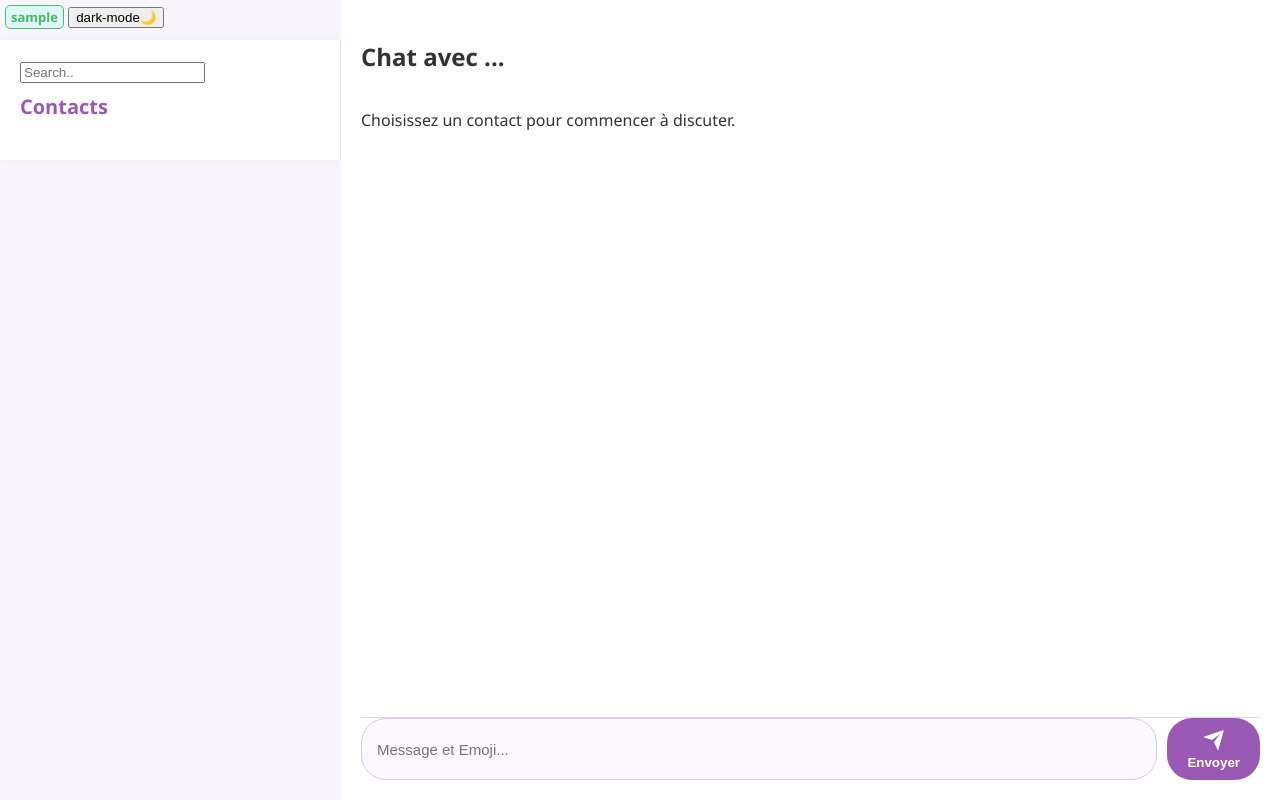
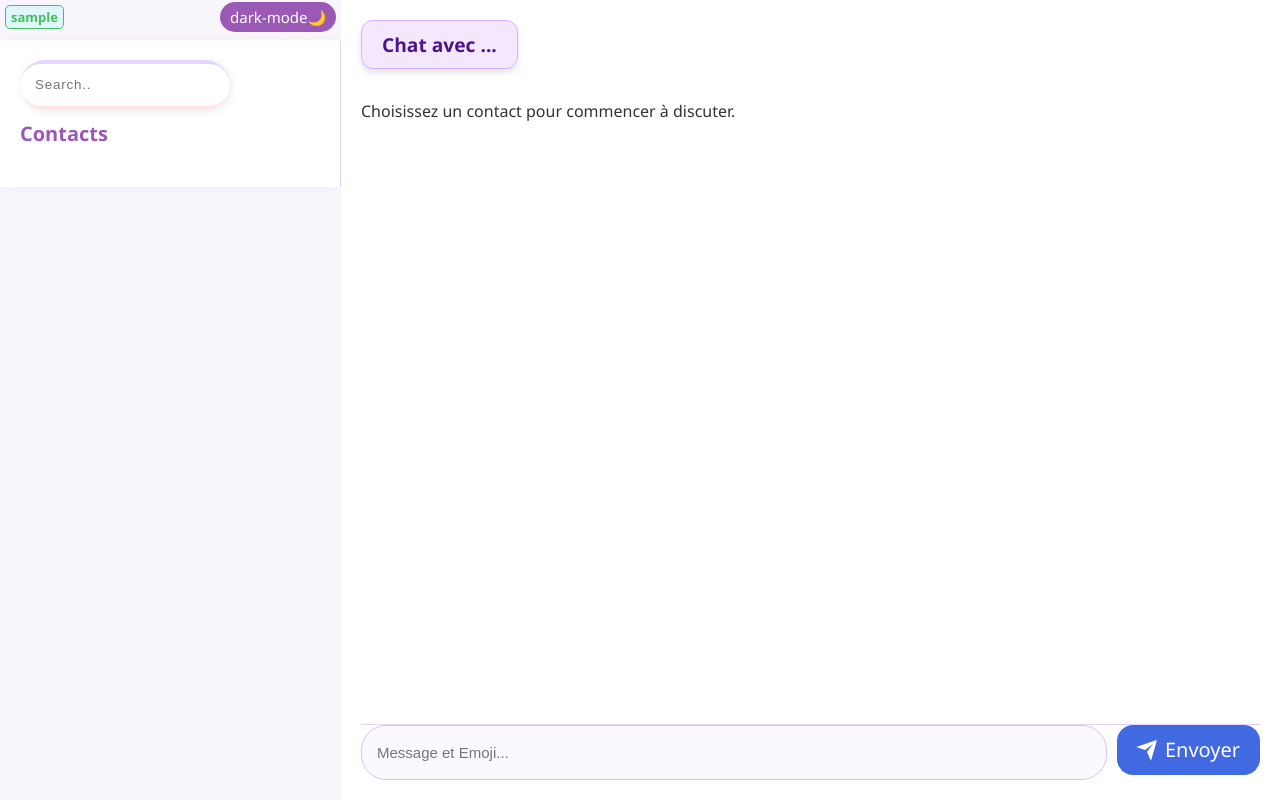
Before and after one commit to salomon-10/OpalTalk, a PHP site: page /chat.php in a window 1280 px wide. Run offline with PHP 8.4, Linux system fonts and the light colour scheme; the visitor is signed in with stand-in values (Sample User, id 1); data that the repository does not hold is empty.

Commit message:
Update chat.css

```diff
--- a/chat.css
+++ b/chat.css
@@ -121,19 +121,7 @@ body {
   margin-right: 10px;
   font-size: 15px;
 }
-.typing-area button {
-  padding: 10px 20px;
-  background-color: #9b59b6;
-  color: white;
-  border: none;
-  border-radius: 25px;
-  cursor: pointer;
-  font-weight: bold;
-  transition: background 0.2s;
-}
-.typing-area button:hover {
-  background-color: #833b9a;
-}
+
 .message_box::-webkit-scrollbar {
   width: 8px;
 }
@@ -144,6 +132,18 @@ body {
 
 
 /* dark */
+#dark-mode-btn{
+  position: fixed;
+  top: 2px;
+  left: 220px;
+  background-color: #9b59b6;
+  color: white;
+  border: none;
+  padding: 10px;
+  cursor: pointer;
+  height: 30px;
+  font-size: 15px;
+}
 body.dark-mode {
   background: #1e1e1e;
   color: #eee;
@@ -217,3 +217,106 @@ body.dark-mode .typing-area button {
   border: 1px solid #d8c4f2;
   background-color: #fbf9fe;
 }
+
+
+/* From Uiverse.io by adamgiebl */
+button {
+  font-family: inherit;
+  font-size: 20px;
+  background: royalblue;
+  color: white;
+  padding: 0.7em 1em;
+  padding-left: 0.9em;
+  display: flex;
+  align-items: center;
+  border: none;
+  border-radius: 16px;
+  overflow: hidden;
+  transition: all 0.2s;
+  cursor: pointer;
+  height: 90%;
+}
+
+button span {
+  display: block;
+  margin-left: 0.3em;
+  transition: all 0.3s ease-in-out;
+}
+
+button svg {
+  display: block;
+  transform-origin: center center;
+  transition: transform 0.3s ease-in-out;
+}
+
+button:hover .svg-wrapper {
+  animation: fly-1 0.6s ease-in-out infinite alternate;
+}
+
+button:hover svg {
+  transform: translateX(1.2em) rotate(45deg) scale(1.1);
+}
+
+button:hover span {
+  transform: translateX(5em);
+}
+
+button:active {
+  transform: scale(0.95);
+}
+
+@keyframes fly-1 {
+  from {
+    transform: translateY(0.1em);
+  }
+
+  to {
+    transform: translateY(-0.1em);
+  }
+}
+.chat-header-box {
+  background-color: #f3e8ff;
+  border: 1px solid #d6b3ff;
+  border-radius: 12px;
+  padding: 10px 20px;
+  margin-bottom: 15px;
+  width: fit-content;
+  box-shadow: 0 4px 6px rgba(0, 0, 0, 0.1);
+}
+
+.chat-with {
+  margin: 0;
+  color: #4a148c;
+  font-size: 1.2em;
+}
+.chat-with span {
+  font-size: 0.8em;
+  color: #9b59b6;
+}
+/* From Uiverse.io by vinodjangid07 */
+.InputContainer {
+  width: 210px;
+  height: 50px;
+  display: flex;
+  align-items: center;
+  justify-content: center;
+  background: linear-gradient(to bottom,rgb(227, 213, 255),rgb(255, 231, 231));
+  border-radius: 30px;
+  overflow: hidden;
+  cursor: pointer;
+  box-shadow: 2px 2px 10px rgba(0, 0, 0, 0.075);
+}
+
+.input {
+  width: 200px;
+  height: 40px;
+  border: none;
+  outline: none;
+  caret-color: rgb(255, 81, 0);
+  background-color: rgb(255, 255, 255);
+  border-radius: 30px;
+  padding-left: 15px;
+  letter-spacing: 0.8px;
+  color: rgb(19, 19, 19);
+  font-size: 13.4px;
+}
```
